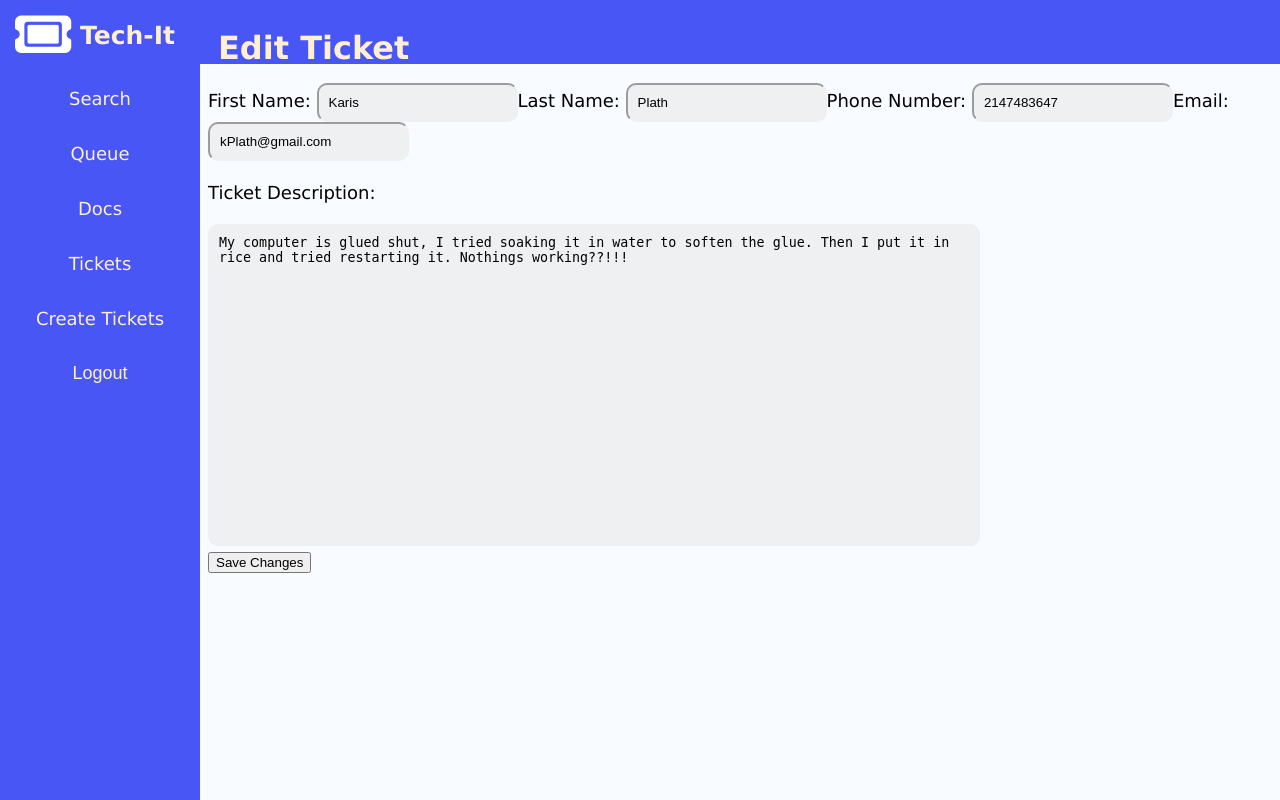
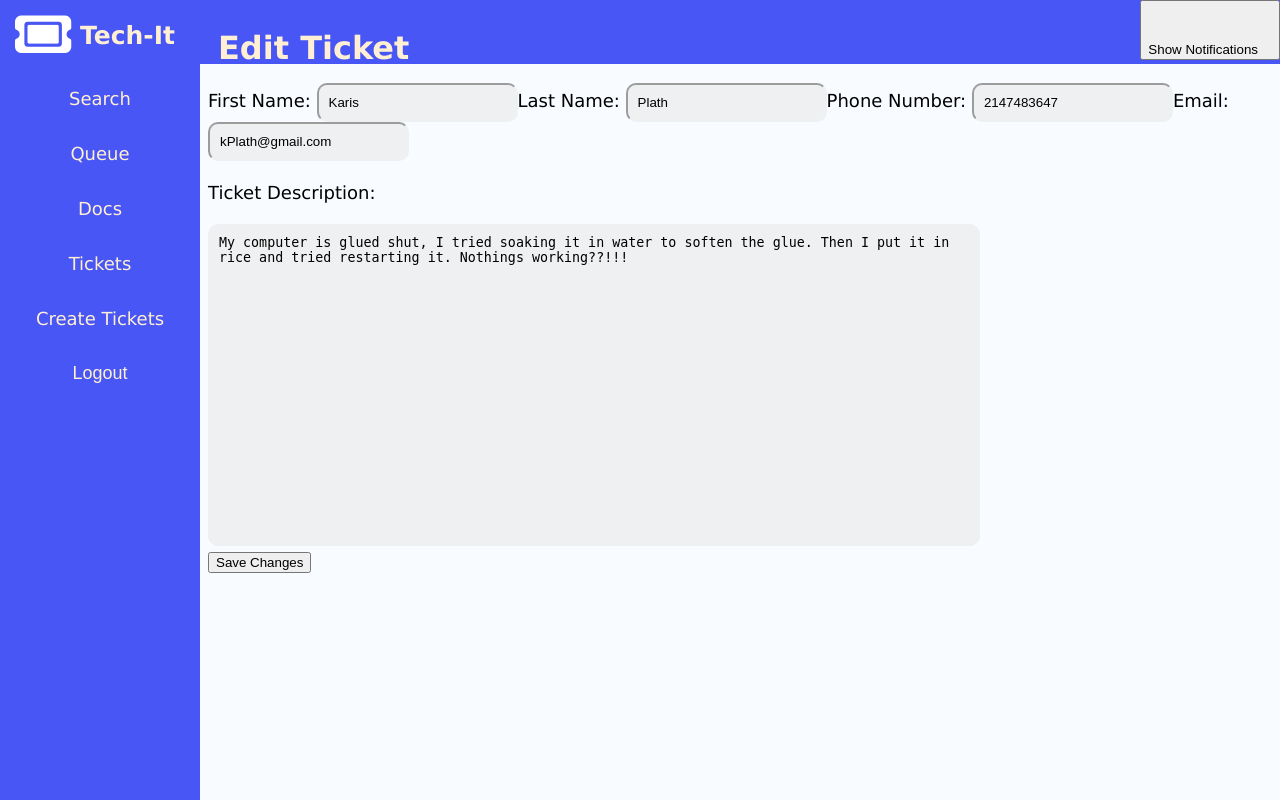
Before and after one commit to karis-plath/cosyCOSB, a PHP site: page /editTicket.php in a window 1280 px wide. Run offline with PHP 8.4, Linux system fonts and the light colour scheme; a user stored in the database is signed in; data comes from the database, SQL or seed files in the repository; some libraries are stand-ins or nearby versions.

Commit message:
notif button function
now I just have to make it pretty

```diff
--- a/editTicket.php
+++ b/editTicket.php
@@ -8,7 +8,7 @@
 </head>
 <body>
     <?php include ("menu.php")?>
-    <script src="notification.js"></script>
+    <script src="notif.js"></script>
     <div class="createTicket">
         <div>
             <div class="title">
@@ -115,7 +115,7 @@
                                 echo '<br> <br>';
                                 echo '<textarea id="ticket_desc" name="ticket_desc" required>' . $ticket_desc . '</textarea>';
                                 echo '<br>';
-                                echo'<button type="submit" name="save_changes" onclick="saveChanges()">Save Changes</button>';
+                                echo'<button type="submit" name="save_changes" onclick="saveChanges('. $ticket_id . ')">Save Changes</button>';
 
                                 if(isset($_POST['save_changes'])){
                                     $ticket_id = $_SESSION['ticket_id'];
--- a/menu.php
+++ b/menu.php
@@ -3,20 +3,17 @@
     <!-- link to icons -->
     <script src="https://kit.fontawesome.com/cb5760a305.js" crossorigin="anonymous"></script>
         <!-- Include the notification.js file -->
-        <script src="notification.js"></script>
+    <!-- <script src="notif.js"></script> -->
+    <!-- // Call updateNotificationsContainer when the page loads -->
+    <!-- <script> window.addEventListener("load", updateNotificationsContainer);</script> -->
+
 </head>
 
 <div class = "barUp">
-    <div class="dropdown">
-        <button onclick="showDropdown()" class="dropbtn"><i class="fa-solid fa-bell fa-2xl" style="color: #ffffff;"></i></button>
-        <div id="myDropdown" class="dropdown-content">
-            <a href="#">Link 1</a>
-            <a href="#">Link 2</a>
-            <a href="#">Link 3</a>
-        </div>
-    </div>
+<button class = "notifButton" id="notifButton">Show Notifications</button>
 </div>
-
+<script src="notif.js"></script>
+<script> window.addEventListener("load", updateNotificationsContainer);</script>
 <div class="sidenav">
 <h2><i class="fa-solid fa-ticket fa-2xl" style="color: #ffffff;"></i>  Tech-It</h2>
     <?php
@@ -34,27 +31,8 @@
     <form action="logout.php" method="post">
         <input type="submit" class="logoutBtn" name="logout" value="Logout"></input>
     </form>
+
+    <!-- <div  id="notificationsContainer"> -->
+    <!-- Notifications will be displayed here -->
+    <!-- </div> -->
 </div>
-
-
-<div class = "barUp" id="notificationsContainer">
-    <!-- Notifications will be displayed here -->
-</div>
-
-<div class="sidenav">
-<h2><i class="fa-solid fa-ticket fa-2xl" style="color: #ffffff;"></i>  Tech-It</h2>
-    <?php
-        // session_start();
-        if($_SESSION['User_Type'] == 'admin' || $_SESSION['User_Type'] == 'tech'){
-            echo '<a href="techSearch.php">Search</a>';
-            echo '<a href="queue.php">Queue</a>';
-        }
-    ?>
-
-    <a href="docs.php">Docs</a>
-    <a href="ticketSearch.php">Tickets</a>
-    <a href="createTicket.php">Create Tickets</a>
-    <form action="logout.php" method="post">
-        <input type="submit" class="logoutBtn" name="logout" value="Logout"></input>
-    </form>
-</div>
--- a/notif.js
+++ b/notif.js
@@ -1,10 +1,80 @@
 // Function to save changes
-function saveChanges() {
+function saveChanges(ticketNumber) {
     // Your save changes logic here
 
     // Example notification message and link
-    var ticketNumber = "123"; // Replace this with your actual ticket number
     var message = "An update has been made to ticket " + ticketNumber;
-    var link = "ticket.php?id=" + ticketNumber; // Example link to the ticket
+    var link = "ticketDetails.php?id=" + ticketNumber; // Example link to the ticket
     showNotification(message, link);
 }
+
+// Function to show the notification
+function showNotification(message, link) {
+    var notifications = JSON.parse(sessionStorage.getItem("notifications")) || []; // Retrieve notifications from session storage or initialize an empty array
+    notifications.unshift({ message: message, link: link }); // Add the new notification to the beginning of the array
+    sessionStorage.setItem("notifications", JSON.stringify(notifications)); // Store the updated notifications array in session storage
+
+    // Update the notifications container
+    updateNotificationsContainer();
+}
+
+
+// Function to update the notifications container
+function updateNotificationsContainer() {
+    var notificationsContainer = document.getElementById("notificationsContainer");
+    notificationsContainer.innerHTML = ""; // Clear the notifications container
+
+    // Retrieve notifications from session storage
+    var notifications = JSON.parse(sessionStorage.getItem("notifications")) || [];
+
+    // Loop through the notifications and add them to the notifications container
+    notifications.forEach(function(notification) {
+        var notificationElement = document.createElement("a");
+        notificationElement.href = notification.link;
+        notificationElement.classList.add("notification");
+        notificationElement.innerHTML = notification.message;
+        notificationsContainer.appendChild(notificationElement);
+    });
+}
+
+// Function to show the pop-up with notifications
+function showNotificationsPopup() {
+    // Retrieve notifications from session storage
+    var notifications = JSON.parse(sessionStorage.getItem("notifications")) || [];
+
+    // Create the pop-up element
+    var popup = document.createElement("div");
+    popup.classList.add("popup");
+
+    // Create a close button for the pop-up
+    var closeButton = document.createElement("span");
+    closeButton.classList.add("close");
+    closeButton.innerHTML = "&times;"; // Display 'x' for the close button
+    closeButton.onclick = function() {
+        // Close the pop-up when the close button is clicked
+        document.body.removeChild(popup);
+    };
+    popup.appendChild(closeButton);
+
+    // Create a container for the notifications in the pop-up
+    var notificationsContainer = document.createElement("div");
+    notificationsContainer.classList.add("notifications-container");
+
+    // Loop through the notifications and add them to the notifications container
+    notifications.forEach(function(notification) {
+        var notificationElement = document.createElement("a");
+        notificationElement.href = notification.link;
+        notificationElement.classList.add("notification");
+        notificationElement.innerHTML = notification.message;
+        notificationsContainer.appendChild(notificationElement);
+    });
+
+    // Append the notifications container to the pop-up
+    popup.appendChild(notificationsContainer);
+
+    // Append the pop-up to the body
+    document.body.appendChild(popup);
+}
+
+// Add event listener to the button to show the pop-up
+document.getElementById("notifButton").addEventListener("click", showNotificationsPopup);
--- a/style.css
+++ b/style.css
@@ -96,45 +96,51 @@ html {
 	left: 0;
 }
 
-.barUp i{
+.notifButton{
   float: right;
   padding-top: 40px;
   padding-right: 20px;
 }
 
-/* Dropdown Button */
-.dropbtn {
-  font-size: 16px;
-  border: none;
+.popup {
+  position: fixed;
+  top: 50%;
+  left: 50%;
+  transform: translate(-50%, -50%);
+  background-color: #ffffff;
+  border: 1px solid #ccc;
+  padding: 20px;
+  z-index: 9999;
+  box-shadow: 0 4px 8px rgba(0, 0, 0, 0.1);
+}
+
+.popup .close {
+  position: absolute;
+  top: 5px;
+  right: 10px;
+  font-size: 20px;
   cursor: pointer;
 }
 
-/* The container <div> - needed to position the dropdown content */
-.dropdown {
-  float: right;
-  padding-right: 20px;
-  position: relative;
-  display: inline-block;
+.notifications-container {
+  max-height: 200px; /* Adjust as needed */
+  overflow-y: auto;
 }
 
-/* Dropdown Content (Hidden by Default) */
-.dropdown-content {
-  display: none;
-  position: absolute;
-  min-width: 160px;
-  z-index: 1;
+.notification {
+  display: block;
+  padding: 10px;
+  margin-bottom: 5px;
+  border: 1px solid #ccc;
+  border-radius: 5px;
+  text-decoration: none;
+  color: #333;
 }
 
-/* Links inside the dropdown */
-.dropdown-content a {
-  color: black;
-  padding: 12px 16px;
-  text-decoration: none;
-  display: block;
+.notification:hover {
+  background-color: #f0f0f0;
 }
 
-/* Show the dropdown menu (use JS to add this class to the .dropdown-content container when the user clicks on the dropdown button) */
-.show {display:block;}
 
 
 
```
